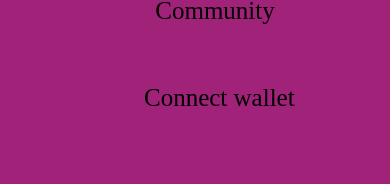
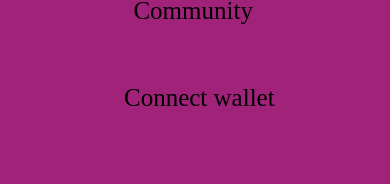
Before and after one commit to okikiola94/metamask, a React (Create React App) app: page / in a window 390 px wide. Both pictures are taken after a click on the button 346 px from the left and 41 px from the top of the page. Shown: the part 391-575 px from the top of the page. Built offline with nearby package versions, Linux system fonts and the light colour scheme.

Commit message:
feat:popup update

```diff
--- a/src/components/Navbar/navbar.css
+++ b/src/components/Navbar/navbar.css
@@ -158,7 +158,7 @@ width: 150px;
             /* border-radius: 10px; */
             color: #FFFFFF;
             cursor: pointer;
-            margin-left: -35px;
+            margin-left: -45px;
         }
 
     }
--- a/src/components/popup/popup.css
+++ b/src/components/popup/popup.css
@@ -19,9 +19,10 @@
     right: 0;
 }
 
-.popup-navigation-menu{
+.popup-navigation-menu {
     align-items: center;
     height: 100vh;
+    margin-right: 14%;
 }
 
 .popup-navigation-menu ul{
--- a/src/components/productColumn/column.css
+++ b/src/components/productColumn/column.css
@@ -174,7 +174,7 @@ flex-grow: 0;
         align-items: center;
         justify-content: space-around;
         padding: 4rem 0;
-        margin-top: 2rem;
+        margin-top: 4rem;
         height: fit-content;
     }
 
```
